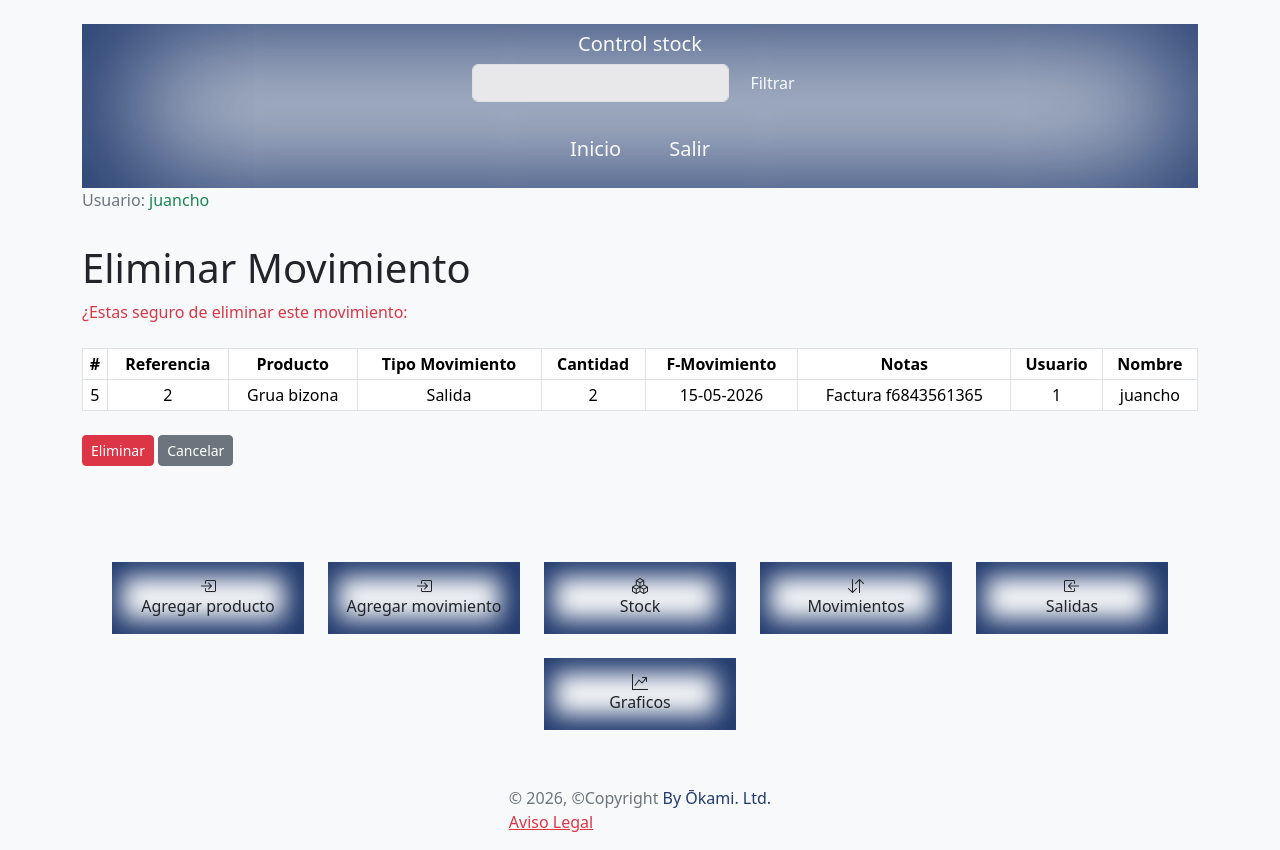
After one commit to Obidis/e_comerce, a Django app: page /movements/delete/5/ in a window 1280 px wide. The commit adds this page. Run offline with Django 4.2, Linux system fonts and the light colour scheme; a user stored in the database is signed in; data comes from the database, SQL or seed files in the repository; both versions use the stored data as it was after the commit; some libraries are stand-ins or nearby versions.

Commit message:
modificado movement_delete.html

```diff
--- a/core/static/css/styles.css
+++ b/core/static/css/styles.css
@@ -20,12 +20,13 @@
 
 
 .navbar{
-    background-color: #223b6e;
+     box-shadow: 15px 0px 125px 35px #223b6e inset;
 }
-#box{
+#box, #box2{
     background-color: #ffffff;
     min-width: 20rem;
-    box-shadow: -5px -0px 35px 15px #223b6e inset;
+    box-shadow: -5px -0px 50px 25px #223b6e inset;
+    color:  #223b6e;
 
 }
 #box:hover{
@@ -38,6 +39,6 @@
 }
 
 
-#footer-links :hover{
-    background-color: #ffffff;
+#footer_links:hover{
+     box-shadow: rgba(50, 50, 93, 0.25) 0px 50px 100px -20px, rgba(0, 0, 0, 0.3) 0px 30px 60px -30px, rgba(10, 37, 64, 0.35) 0px -2px 6px 0px inset;
 }
--- a/core/templates/products/movimientos/movement_add.html
+++ b/core/templates/movimientos/movement_add.html
@@ -8,7 +8,7 @@
 
     <div class="col-12 col-md-6 offset-md-3">
       <div class="card" >
-          <div class="card-body" id="box">
+          <div class="card-body" id="box2">
             <h1 class="card-title">Agregar</h1>
             <hr>
 
--- /dev/null
+++ b/core/templates/movimientos/movement_delete.html
@@ -0,0 +1,52 @@
+{% extends 'general/layout.html' %}
+{% load crispy_forms_tags %}
+{% block head_title %}Movimientos delete{% endblock %}
+{% block content %}
+
+<!-- Formulario para eliminar un producto -->
+<h1 class="display-6">Eliminar Movimiento</h1>
+<div class="d-flex flex-column gap-3">
+  <div class="d-inline-flex flex-column gap-2">
+    <p class="text-danger">¿Estas seguro de eliminar este movimiento:</p>
+
+    <!-- tabla para mostrar el movimiento  a eliminar -->
+    <table class="table table-bordered table-hover table-sm">
+      <thead>
+        <tr class="text-center">
+          <th scope="col">#</th>
+          <th scope="col">Referencia</th>
+          <th scope="col">Producto</th>
+          <th scope="col">Tipo Movimiento</th>
+          <th scope="col">Cantidad</th>
+          <th scope="col">F-Movimiento</th>
+          <th scope="col">Notas</th>
+          <th scope="col">Usuario</th>
+          <th scope="col">Nombre</th>
+        </tr>
+      </thead>
+      <tbody class="text-center">
+        <tr>
+          <td>{{ object.id }}</td>
+          <td>{{ object.product.id }}</td>
+          <td>{{ object.product }}</td>
+          <td>{{ object.get_movement_type_display }}</td>
+          <td>{{ object.quantity }}</td>
+          <td>{{ object.timestamp |date:"d-m-Y" }}</td>
+          <td>{{ object.notes }}</td>
+          <td>{{ object.user.id }}</td>
+          <td>{{ object.user }}</td>
+        </tr>
+      </tbody>
+    </table>
+
+    <form method="post">
+      {% csrf_token %}
+      <button type="submit" class="btn btn-danger btn-sm">Eliminar</button>
+      <a href="{% url 'products_list' %}" class="btn btn-secondary btn-sm"
+        >Cancelar</a
+      >
+    </form>
+  </div>
+</div>
+
+{% endblock %}
--- a/core/templates/products/products_add.html
+++ b/core/templates/products/products_add.html
@@ -8,7 +8,7 @@
 
     <div class="col-12 col-md-6 offset-md-3 mb-5">
       <div class="card" >
-          <div class="card-body" id="box">
+          <div class="card-body" id="box2">
             <h1 class="card-title">Agregar</h1>
             <hr>
 
--- a/products/views.py
+++ b/products/views.py
@@ -156,7 +156,7 @@ class MovemenDeleteView(DeleteView):
 
 
     def get_queryset(self):
-        return self.model.objects.filter(notes=self.request.user)
+        return self.model.objects.filter(product__product=self.request.user)
 
 
     def form_valid(self, form):
```
Also changed, not shown: core/templates/products/movimientos/movement_delete.html (deleted, +0 -35 lines), core/templates/movimientos/movement_list.html (renamed from core/templates/products/movimientos/movement_list.html), db.sqlite3, 1 other file.
